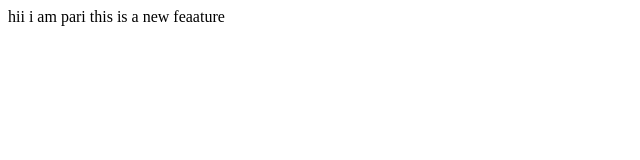
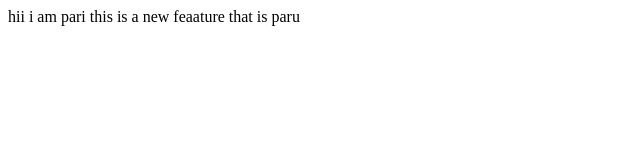
Before and after one commit to ParidhiMandwariya/localrepo, a plain HTML site: page index.html in a window 1280 px wide. Shown: the full height of the page, 0-640 px from the left. Drawn offline with Linux system fonts and the light colour scheme.

Commit message:
add paru

```diff
--- a/index.html
+++ b/index.html
@@ -7,6 +7,6 @@
 </head>
 <body>
     hii i am pari
-    this is a new feaature
+    this is a new feaature that is paru
 </body>
 </html>
```
